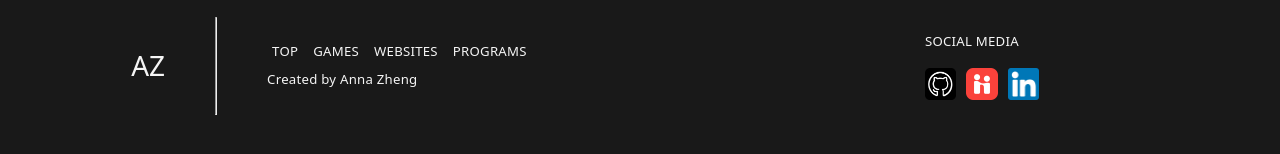
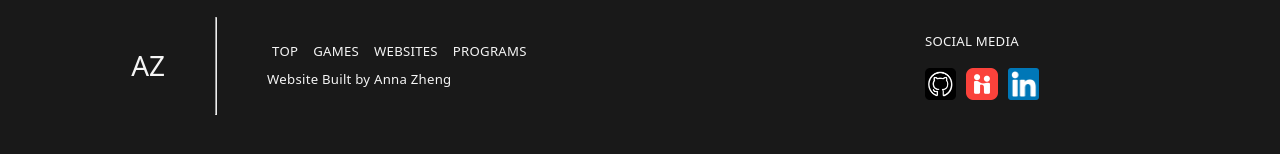
Before and after one commit to azheng9096/azheng9096.github.io, a Next.js app: page / in a window 1280 px wide. Shown: the part 3357-3511 px from the top of the page. Built offline with nearby package versions, Linux system fonts and the light colour scheme.

Commit message:
updated link and footer

```diff
--- a/app/page.tsx
+++ b/app/page.tsx
@@ -29,7 +29,7 @@ const socialLinks = [
   },
   {
     title: "LinkedIn",
-    href: "https://www.linkedin.com/in/anna-zheng-965866203/",
+    href: "https://www.linkedin.com/in/azheng9096/",
     imagePath: "linkedin.png",
   },
 ];
--- a/components/footer.tsx
+++ b/components/footer.tsx
@@ -179,7 +179,7 @@ export default function Footer({ links, icons }: Props) {
               </li>
             ))}
           </FooterLinks>
-          <p>Created by Anna Zheng</p>
+          <p>Website Built by Anna Zheng</p>
         </FooterTextContainer>
       </FooterLeft>
 
```
